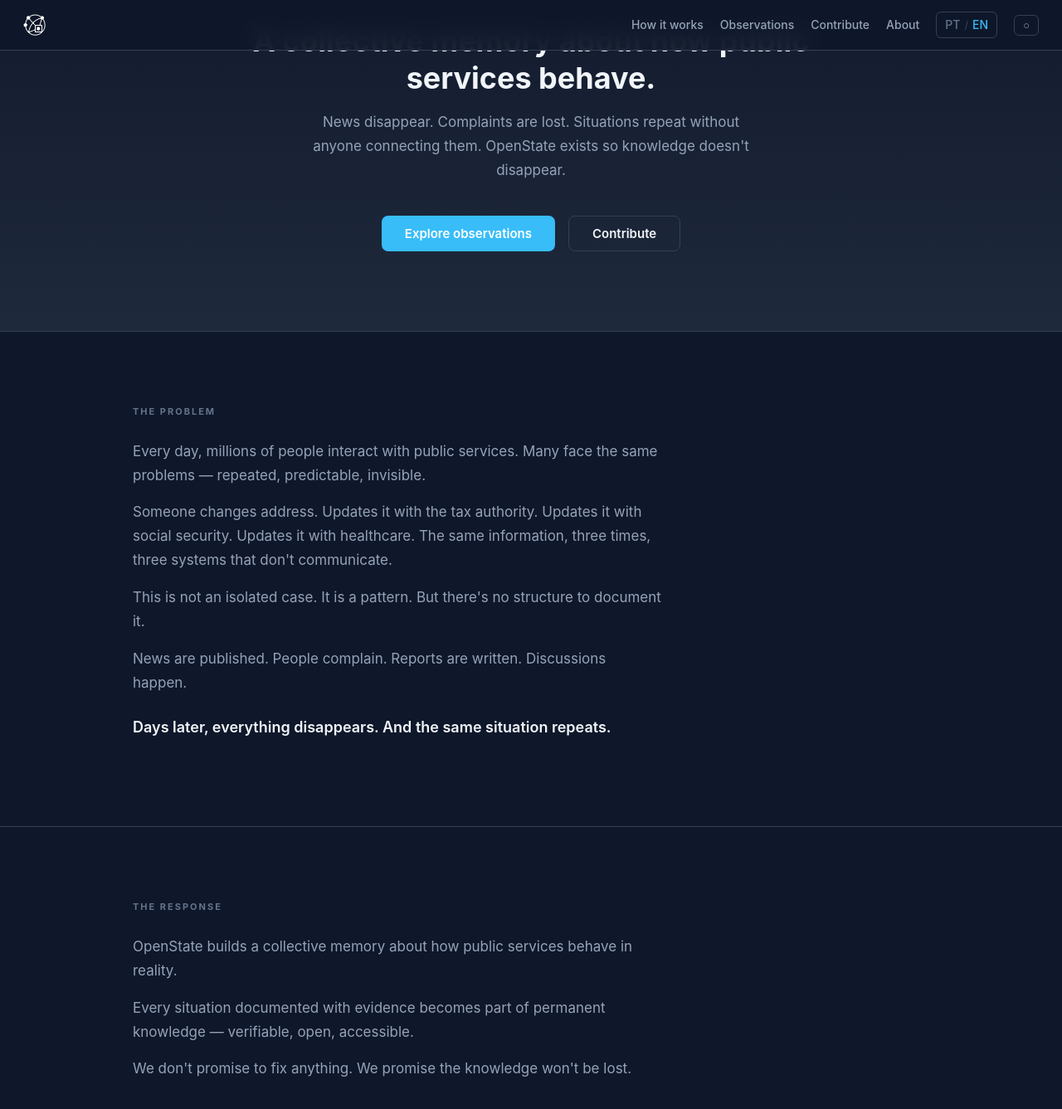
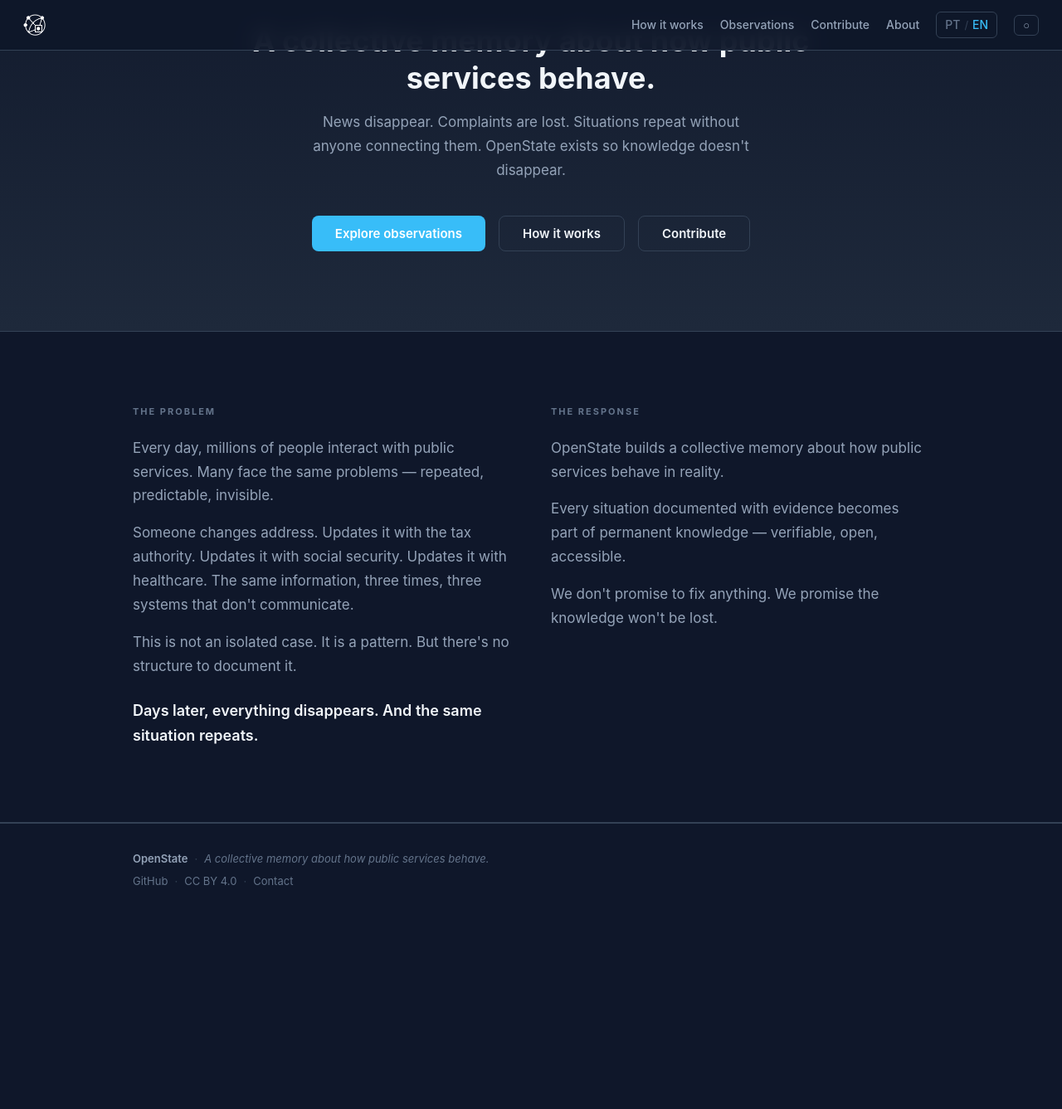
Before and after one commit to andreclemente/openstate, a Jekyll site: the page built from docs/en/index.md, in a window 1280 px wide and 1400 px high, scrolled down 210 px. Shown: the top 1337 px of the window at 83% size. Built offline with Jekyll 4.4.1, drawn with Linux system fonts in a browser that asks for light colours; after the commit the page ends 1314 px from its top, so only the background shows below that; some of the changed text lies outside the part shown.

Commit message:
refactor: landing page redesign
- Removed 'Como funciona' section (chain steps)
- Removed 'Observações' section
- Merged 'O problema' + 'A resposta' into 2-column layout (col-6 each, stacks on mobile)
- Added 'Como funciona' button in hero between 'Explorar observações' and 'Contribuir'
- CSS: .os-two-col-section, .os-two-col-grid with responsive breakpoint

```diff
--- a/docs/_sass/custom/custom.scss
+++ b/docs/_sass/custom/custom.scss
@@ -1148,3 +1148,38 @@ html { scroll-behavior: smooth; }
   margin-top: auto;
   padding-top: 12px;
 }
+
+// ==========================================
+// === TWO-COLUMN LANDING SECTION
+// ==========================================
+
+.os-two-col-section {
+  padding: 88px 24px;
+  border-bottom: 1px solid var(--os-border);
+}
+
+.os-two-col-grid {
+  display: grid;
+  grid-template-columns: 1fr 1fr;
+  gap: 48px;
+  max-width: 960px;
+  margin: 0 auto;
+}
+
+.os-two-col-col .os-section-label {
+  margin-bottom: 20px;
+}
+
+.os-two-col-col .os-section-intro:last-child {
+  margin-bottom: 0;
+}
+
+@media (max-width: 768px) {
+  .os-two-col-grid {
+    grid-template-columns: 1fr;
+    gap: 40px;
+  }
+  .os-two-col-section {
+    padding: 64px 20px;
+  }
+}
--- a/docs/en/index.md
+++ b/docs/en/index.md
@@ -61,66 +61,30 @@ description: Building a collective memory about how public services behave
     <p class="os-hero-sub">News disappear. Complaints are lost. Situations repeat without anyone connecting them. OpenState exists so knowledge doesn't disappear.</p>
     <div class="os-hero-links">
       <a href="/en/observations" class="os-btn os-btn-primary">Explore observations</a>
+      <a href="/en/how-it-works" class="os-btn os-btn-outline">How it works</a>
       <a href="/en/contribute" class="os-btn os-btn-outline">Contribute</a>
     </div>
   </div>
 </div>
 
-<!-- THE REALITY -->
-<div class="os-section" id="why">
-  <div class="os-section-inner">
-    <h2 class="os-section-label">The problem</h2>
-    <p class="os-section-intro">Every day, millions of people interact with public services. Many face the same problems — repeated, predictable, invisible.</p>
-    <p class="os-section-intro">Someone changes address. Updates it with the tax authority. Updates it with social security. Updates it with healthcare. The same information, three times, three systems that don't communicate.</p>
-    <p class="os-section-intro">This is not an isolated case. It is a pattern. But there's no structure to document it.</p>
-    <p class="os-section-intro">News are published. People complain. Reports are written. Discussions happen.</p>
-    <p class="os-section-intro os-section-intro-strong">Days later, everything disappears. And the same situation repeats.</p>
-  </div>
-</div>
-
-<!-- THE RESPONSE -->
-<div class="os-section" id="what">
-  <div class="os-section-inner">
-    <h2 class="os-section-label">The response</h2>
-    <p class="os-section-intro">OpenState builds a collective memory about how public services behave in reality.</p>
-    <p class="os-section-intro">Every situation documented with evidence becomes part of permanent knowledge — verifiable, open, accessible.</p>
-    <p class="os-section-intro">We don't promise to fix anything. We promise the knowledge won't be lost.</p>
-  </div>
-</div>
-
-<!-- HOW IT WORKS (visual) -->
-<div class="os-section" id="how">
-  <div class="os-section-inner">
-    <h2 class="os-section-label">How it works</h2>
-    <div class="os-chain">
-      <div class="os-chain-step"><div class="os-chain-num">1</div><p>Someone documents a real situation</p></div>
-      <div class="os-chain-arrow">↓</div>
-      <div class="os-chain-step"><div class="os-chain-num">2</div><p>Similar situations are connected</p></div>
-      <div class="os-chain-arrow">↓</div>
-      <div class="os-chain-step"><div class="os-chain-num">3</div><p>Patterns become visible</p></div>
-      <div class="os-chain-arrow">↓</div>
-      <div class="os-chain-step os-chain-step-final"><div class="os-chain-num">4</div><p>Knowledge remains</p></div>
+<!-- PROBLEM + RESPONSE (2 columns) -->
+<div class="os-section os-two-col-section" id="why-what">
+  <div class="os-two-col-grid">
+    <div class="os-two-col-col">
+      <h2 class="os-section-label">The problem</h2>
+      <p class="os-section-intro">Every day, millions of people interact with public services. Many face the same problems — repeated, predictable, invisible.</p>
+      <p class="os-section-intro">Someone changes address. Updates it with the tax authority. Updates it with social security. Updates it with healthcare. The same information, three times, three systems that don't communicate.</p>
+      <p class="os-section-intro">This is not an isolated case. It is a pattern. But there's no structure to document it.</p>
+      <p class="os-section-intro os-section-intro-strong">Days later, everything disappears. And the same situation repeats.</p>
     </div>
-    <div class="os-cta-row">
-      <a href="/en/how-it-works" class="os-btn os-btn-outline">Learn more →</a>
+    <div class="os-two-col-col">
+      <h2 class="os-section-label">The response</h2>
+      <p class="os-section-intro">OpenState builds a collective memory about how public services behave in reality.</p>
+      <p class="os-section-intro">Every situation documented with evidence becomes part of permanent knowledge — verifiable, open, accessible.</p>
+      <p class="os-section-intro">We don't promise to fix anything. We promise the knowledge won't be lost.</p>
     </div>
   </div>
 </div>
-
-<!-- OBSERVATIONS -->
-<div class="os-section" id="observations">
-  <div class="os-section-inner">
-    <h2 class="os-section-label">Observations</h2>
-    <div id="obs-landing-loading" class="os-obs-loading">Loading…</div>
-    <div class="os-examples" id="obs-landing-grid" style="display:none"></div>
-    <div class="os-cta-row">
-      <a href="/en/observations" class="os-btn os-btn-outline">See all →</a>
-    </div>
-  </div>
-</div>
-
-<script src="/assets/js/github.v3.js"></script>
-<script src="/assets/js/landing-obs.js"></script>
 
 </div>
 
```
Also changed, not shown: docs/index.md (+15 -51 lines).
